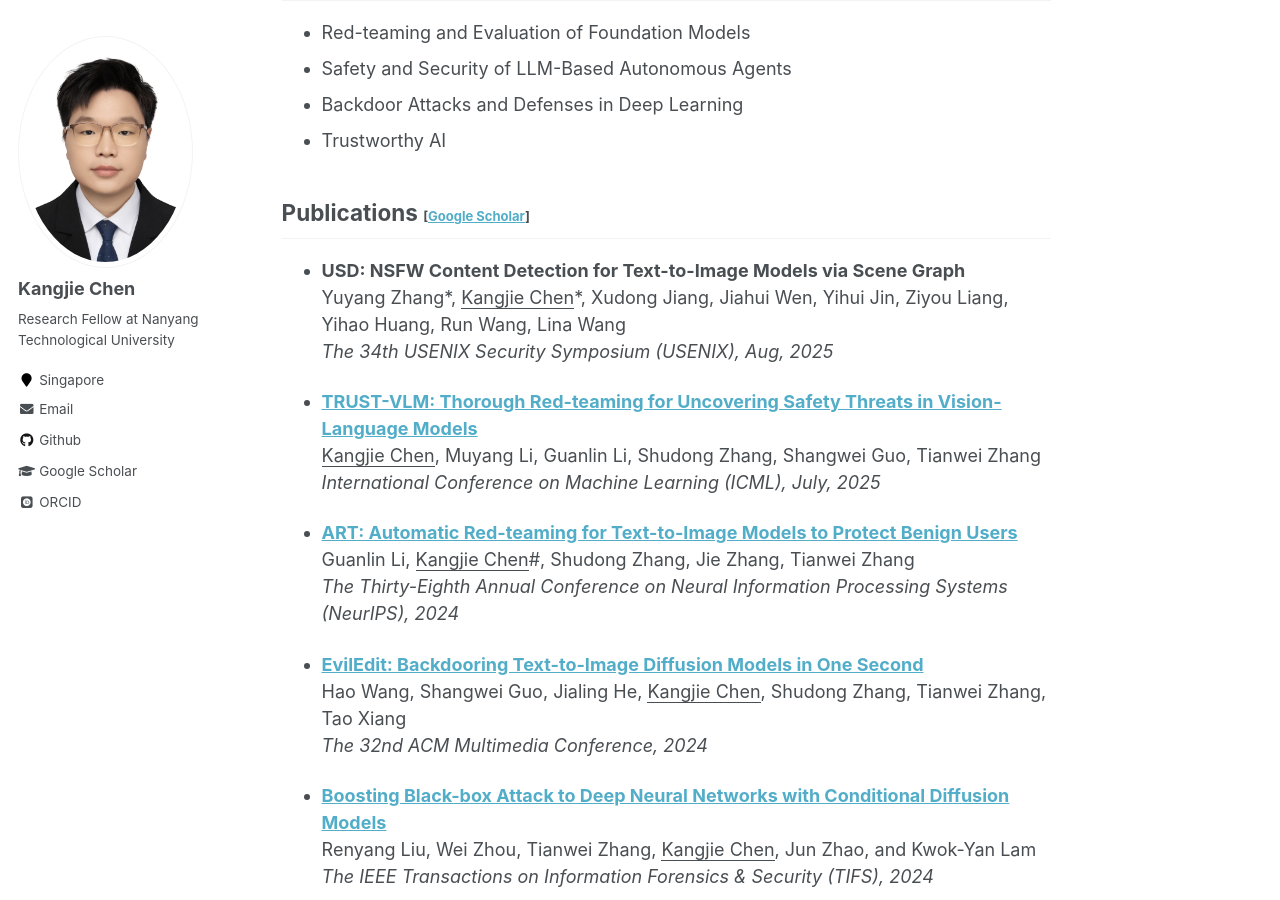
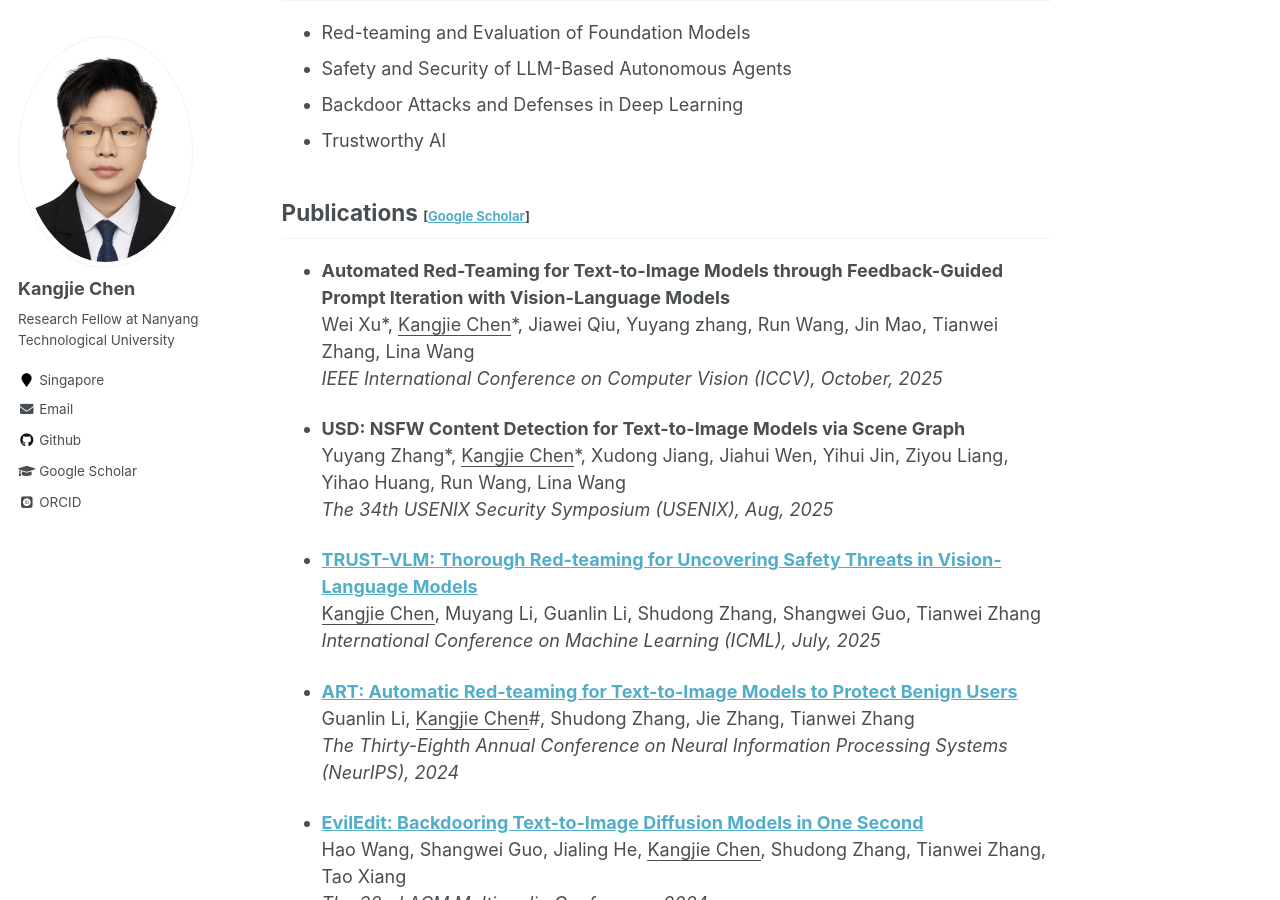
Before and after one commit to kangjie-chen/kangjie-chen.github.io, a Jekyll site: the page built from _pages/about.md, in a window 1280 px wide and 900 px high, scrolled down 363 px. Built offline with Jekyll 4.4.1, drawn with Linux system fonts in a browser that asks for light colours; some web fonts are replaced.

Commit message:
Update about.md

```diff
--- a/_pages/about.md
+++ b/_pages/about.md
@@ -21,6 +21,11 @@ I am currently a Research Fellow at [Digital Trust Centre](https://www.ntu.edu.s
 
 ## Publications <span style="font-size:small;">[[Google Scholar](https://scholar.google.com/citations?user=vEPnP6oAAAAJ)]</span>
 
+- **Automated Red-Teaming for Text-to-Image Models through Feedback-Guided Prompt Iteration with Vision-Language Models**
+  <br/>
+  Wei Xu\*, <u>Kangjie Chen</u>\*, Jiawei Qiu, Yuyang zhang, Run Wang, Jin Mao, Tianwei Zhang, Lina Wang
+  <br/>
+  *IEEE International Conference on Computer Vision (ICCV), October, 2025*
 
 - **USD: NSFW Content Detection for Text-to-Image Models via Scene Graph**
   <br/>
```
